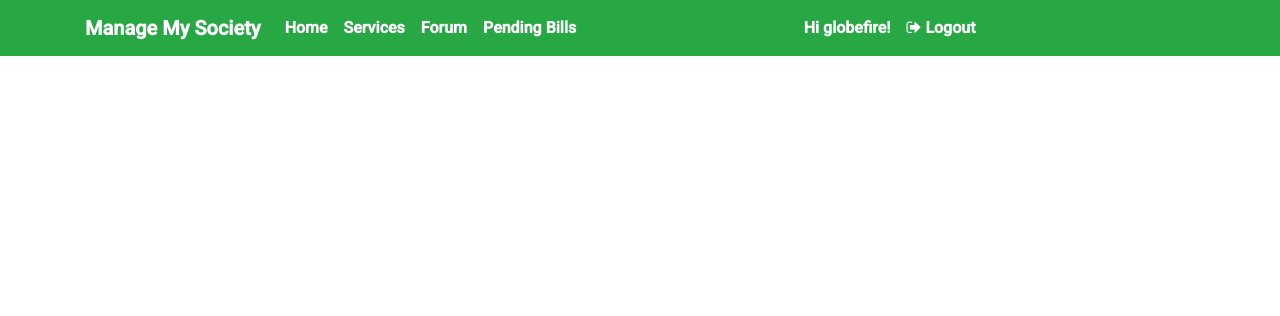
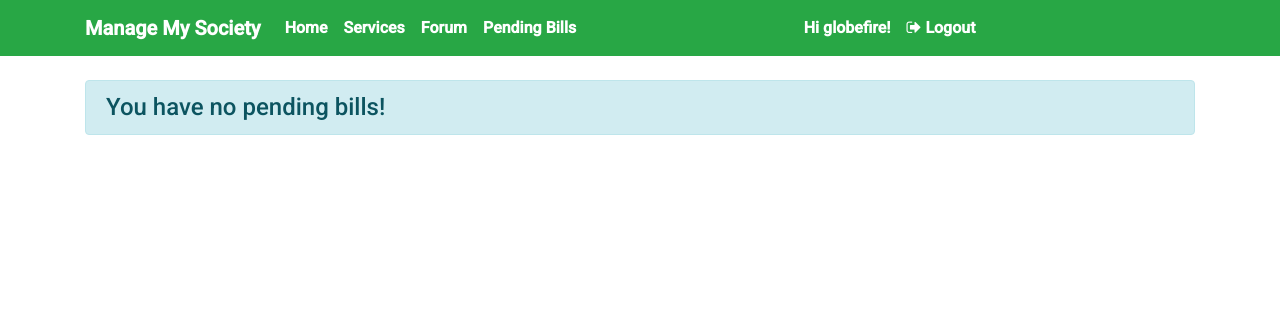
Before and after one commit to sudonitin/housing-society-management, a Django app: page /pendingbills/ in a window 1280 px wide. Shown: the top 316 px of the page. Run offline with Django 3.2, Linux system fonts and the light colour scheme; a user stored in the database is signed in; data comes from the database, SQL or seed files in the repository; both versions use the stored data as it was after the commit; some libraries are stand-ins or nearby versions.

Commit message:
no pending bill check

```diff
--- a/societies/templates/societies/pendingBill.html
+++ b/societies/templates/societies/pendingBill.html
@@ -1,6 +1,7 @@
 {% extends 'users/base.html' %}
 {% block content %}
 <div class="container">
+    {% if bills %}
         {% for bill in bills %}
             <div class="card border-dark">
                 <div class="card-body">
@@ -9,5 +10,10 @@
             </div>
             <br/>
         {% endfor %}
+    {% else %}
+        <h4 class="alert alert-info">
+            You have no pending bills!
+        </h4>
+    {% endif %}
 </div>
 {% endblock content %}
```
Also changed, not shown: db.sqlite3. Lines whose indentation alone changed are shown as unchanged.
